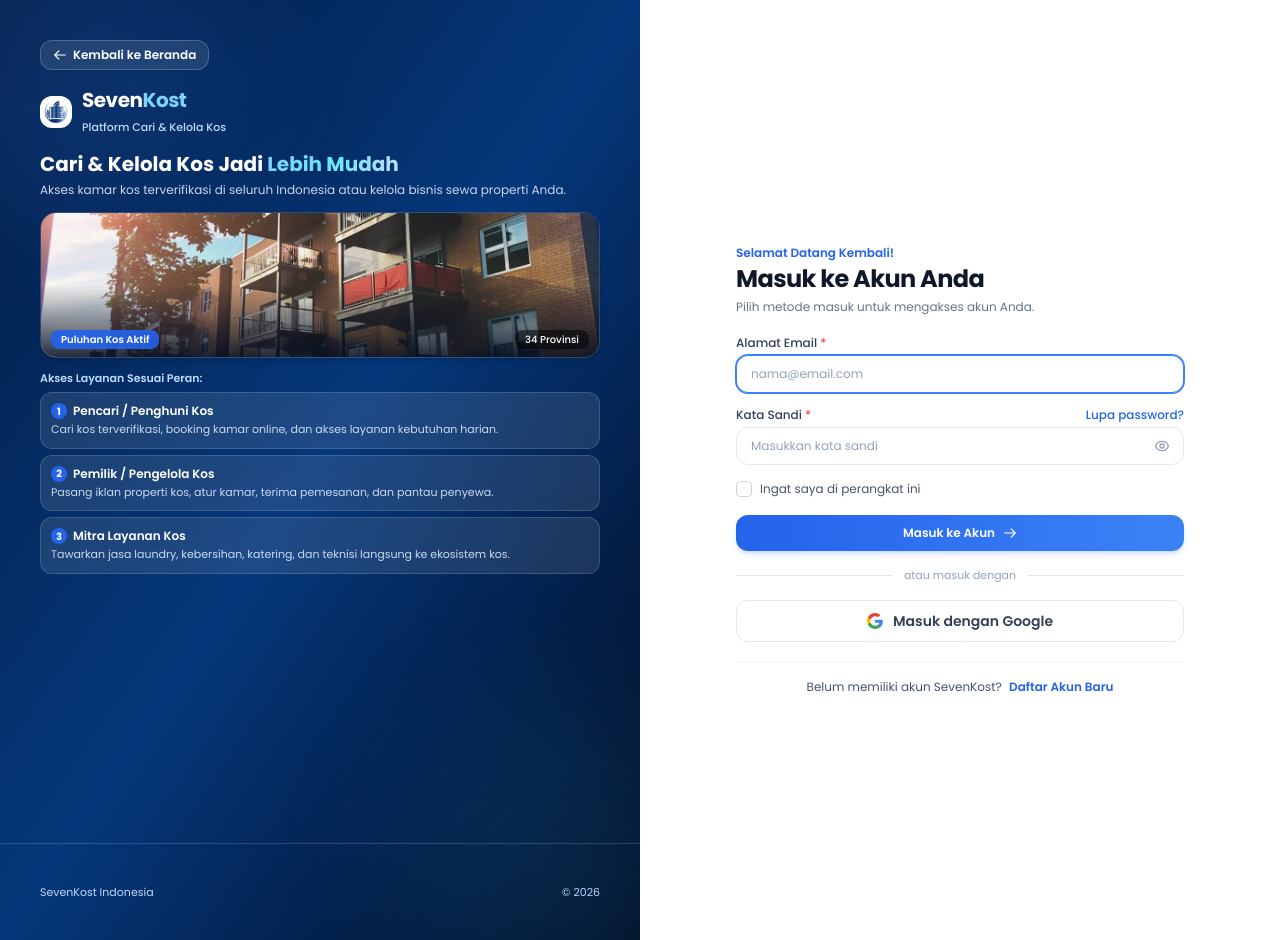
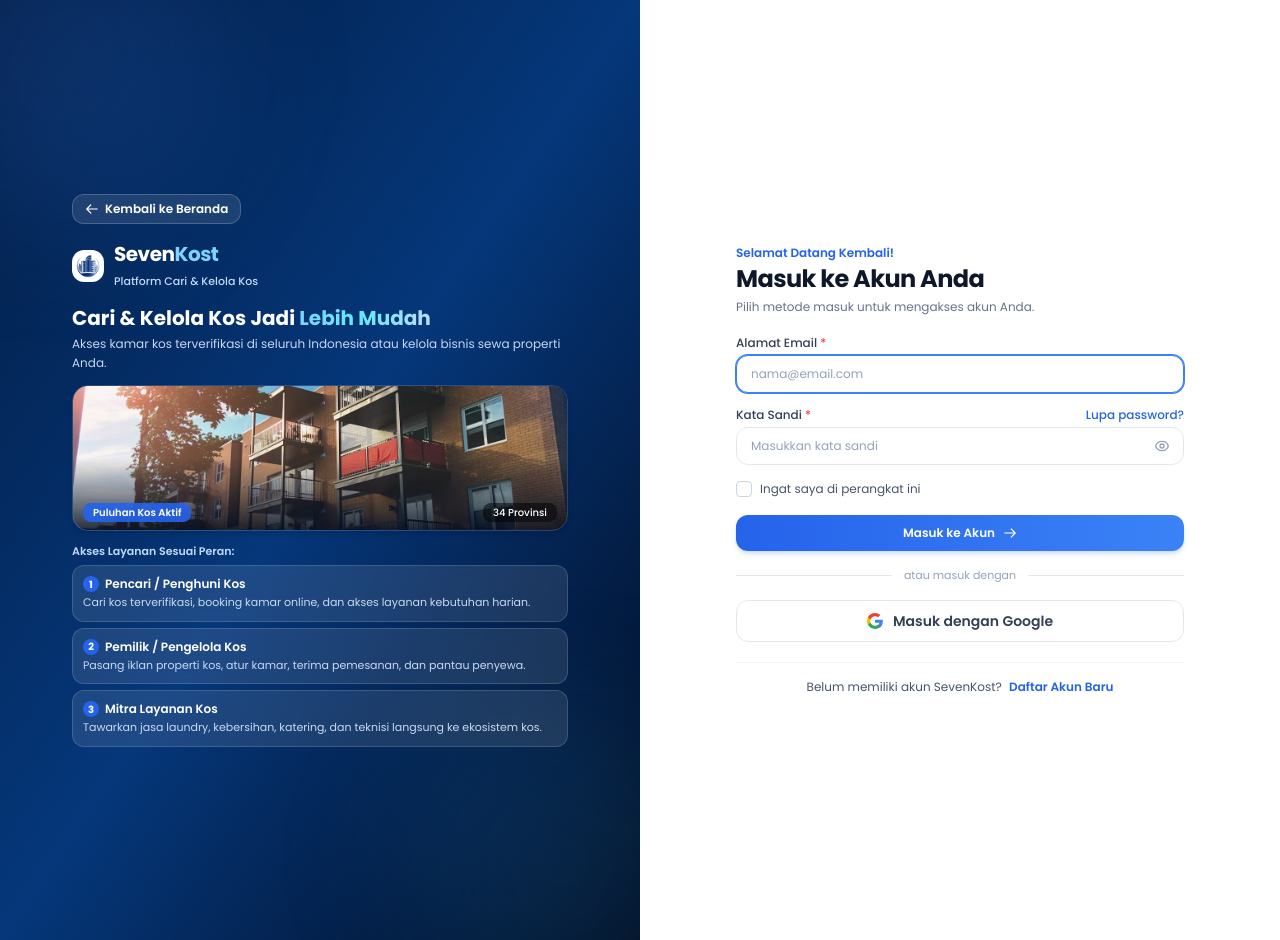
Before and after one commit to Fputradf/seven-kost, a Laravel app: page /login in a window 1280 px wide. Run offline with Laravel 12, Linux system fonts and the light colour scheme; style sheets or scripts are compiled from the project's sources; parts of the project's set-up code (start-up, migrations or seed data) failed here and were passed over.

Commit message:
style(login): remove copyright footers and center login form matching register view

```diff
--- a/resources/views/auth/login.blade.php
+++ b/resources/views/auth/login.blade.php
@@ -4,14 +4,14 @@
         {{-- ============================================================= --}}
         {{-- LAYER KIRI / ATAS MOBILE (NAVY GELAP SEPERTI WELCOME HERO)   --}}
         {{-- ============================================================= --}}
-        <div class="w-full lg:w-1/2 bg-gradient-to-br from-[#031d44] via-[#05377a] to-[#020b1f] text-white flex flex-col justify-between shrink-0 lg:overflow-hidden relative">
+        <div class="w-full lg:w-1/2 bg-gradient-to-br from-[#031d44] via-[#05377a] to-[#020b1f] text-white flex flex-col justify-center shrink-0 lg:overflow-hidden relative">
 
             {{-- Glow samar biru seperti pada welcome hero --}}
             <div class="absolute -top-24 -left-24 w-80 h-80 bg-blue-500/15 rounded-full blur-3xl pointer-events-none"></div>
             <div class="absolute -bottom-20 -right-20 w-80 h-80 bg-sky-400/10 rounded-full blur-3xl pointer-events-none"></div>
 
             {{-- Konten Utama Header --}}
-            <div class="p-4 sm:p-6 lg:p-8 xl:p-10 pb-1 sm:pb-2 lg:pb-8 relative z-10">
+            <div class="p-4 sm:p-6 lg:p-8 xl:p-10 relative z-10 w-full max-w-lg xl:max-w-xl mx-auto my-auto">
                 {{-- Top Navigation: Tombol Kembali ke Beranda & Logo Brand (Mobile Friendly) --}}
                 <div class="flex items-center justify-between gap-3 mb-3 lg:mb-4">
                     <a href="{{ url('/') }}" class="inline-flex items-center gap-1.5 text-xs font-semibold text-white hover:text-white transition group py-1.5 px-3 rounded-xl bg-white/10 hover:bg-white/20 border border-white/20 w-fit backdrop-blur-md shadow-xs">
@@ -135,19 +135,13 @@
                     <path d="M0,60 C320,120 540,25 840,70 C1140,115 1320,40 1440,65 L1440,120 L0,120 Z" class="fill-white"></path>
                 </svg>
             </div>
-
-            {{-- Footer Layer Kiri: Hak Cipta (Desktop Saja) --}}
-            <div class="hidden lg:flex p-5 lg:p-8 xl:p-10 pt-3 border-t border-white/15 items-center justify-between text-[11px] text-blue-200">
-                <span class="text-blue-200">SevenKost Indonesia</span>
-                <span class="text-blue-200">© {{ date('Y') }}</span>
-            </div>
         </div>
 
         {{-- ============================================================= --}}
         {{-- LAYER KANAN / BAWAH MOBILE (FORM PUTIH BERSIH & RESPONSIVE)   --}}
         {{-- ============================================================= --}}
-        <div class="w-full lg:w-1/2 bg-white flex flex-col justify-start lg:justify-center items-center px-5 pt-3 pb-8 sm:p-8 lg:p-10 xl:p-12 flex-1 overflow-y-auto">
-            <div class="max-w-sm xl:max-w-md w-full">
+        <div class="w-full lg:w-1/2 bg-white flex flex-col items-center px-5 py-6 sm:p-8 lg:p-10 xl:p-12 flex-1 overflow-y-auto">
+            <div class="max-w-sm xl:max-w-md w-full my-auto">
 
                 {{-- Header Form --}}
                 <div class="mb-4 sm:mb-5">
@@ -287,11 +281,6 @@
                     </a>
                 </div>
 
-                {{-- Mobile Copyright Footer --}}
-                <div class="mt-4 text-center lg:hidden text-[10px] text-slate-400">
-                    SevenKost Indonesia © {{ date('Y') }}
-                </div>
-
             </div>
         </div>
 
```
